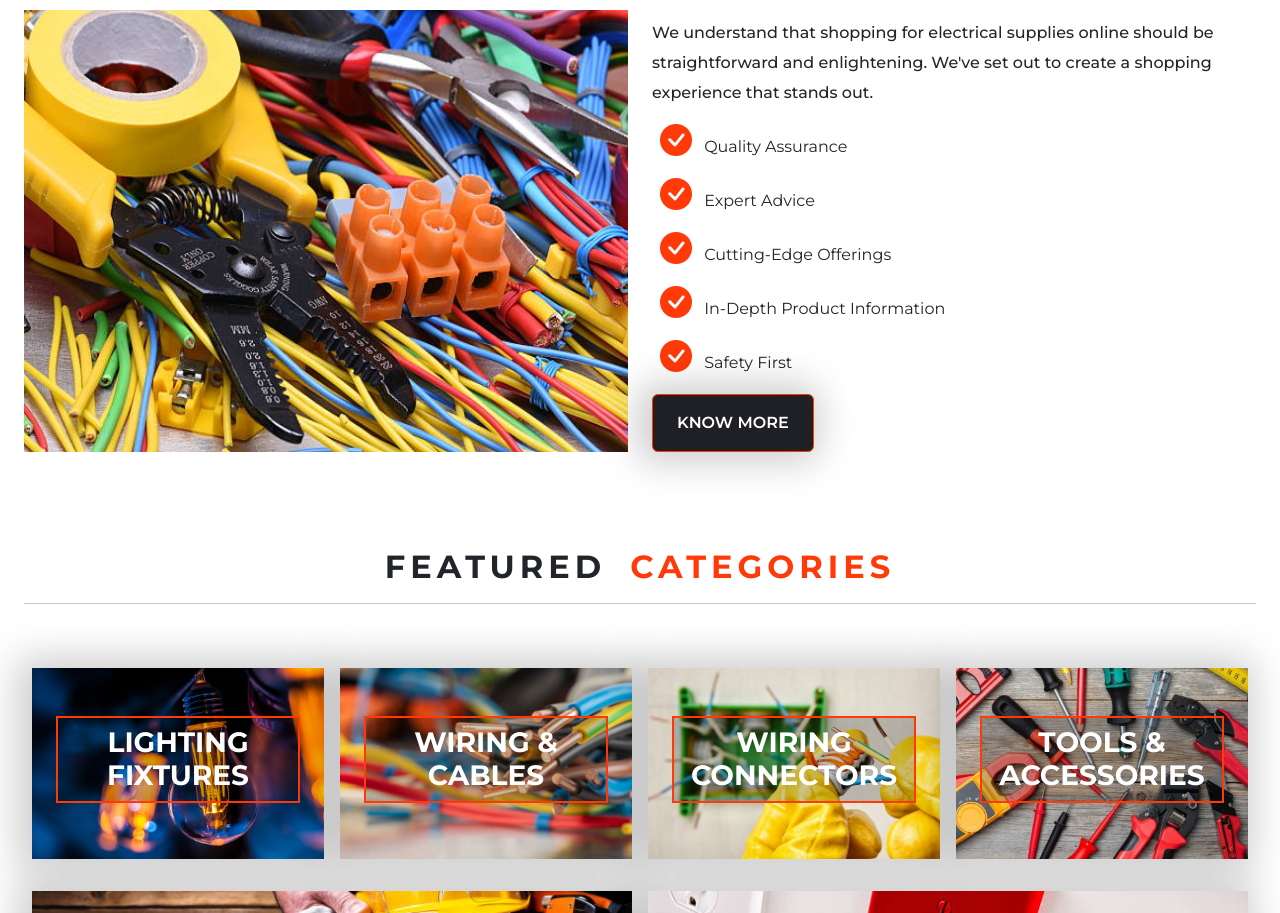
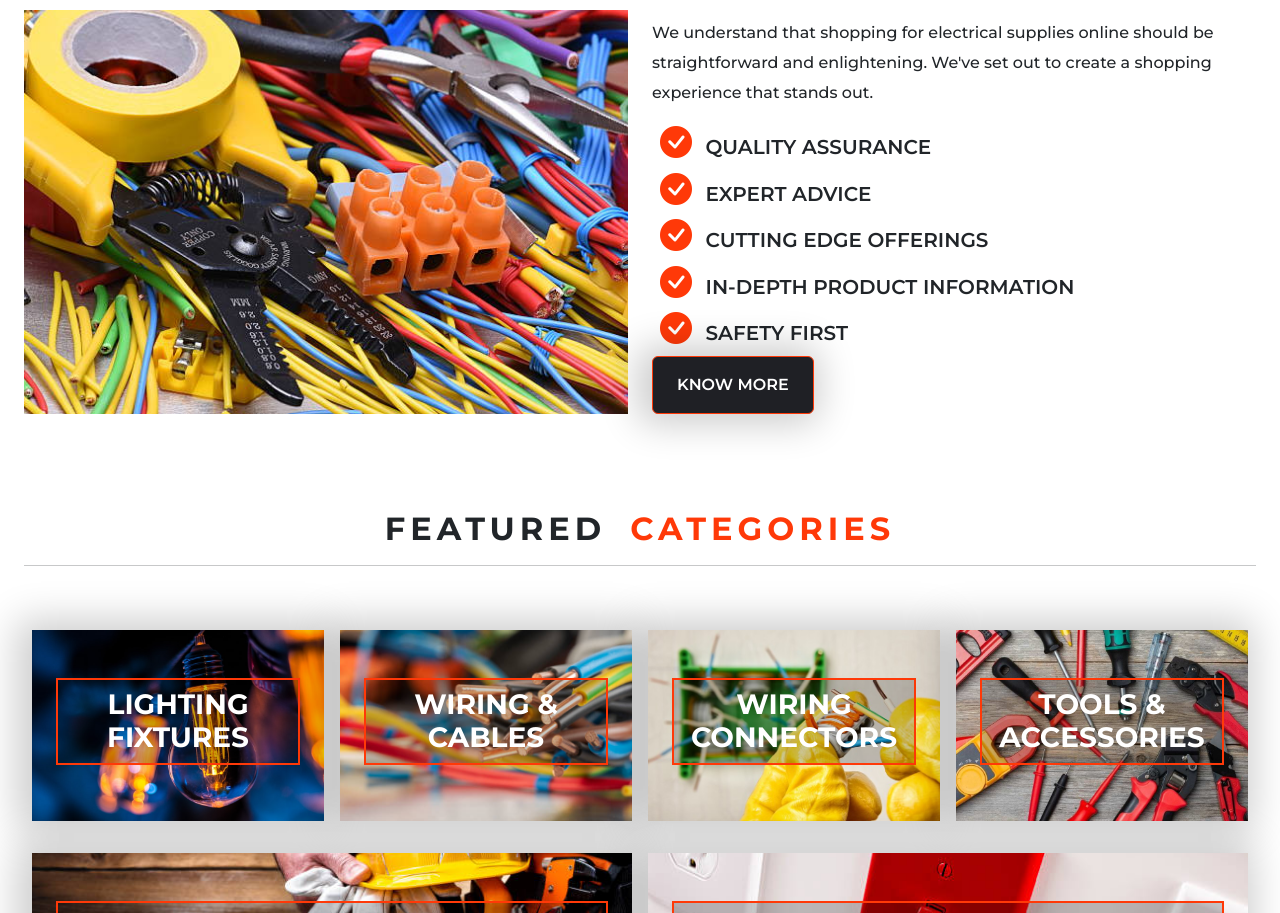
Before and after one commit to jaspherbagor/SparkSource-Central, a plain HTML site: page index.html in a window 1280 px wide. Shown: the part 960-1873 px from the top of the page. Drawn offline with nearby package versions, Linux system fonts and the light colour scheme.

Commit message:
change the element from p to h5 and update the color of the icons

```diff
--- a/home.css
+++ b/home.css
@@ -93,7 +93,7 @@ a.learnmore-btn:hover, a.buynow-btn:hover {
 /* Hero Section End */
 
 /* About Us Section Start */
-.about-us h2 span, .about-us-right p i {
+.about-us h2 span, .about-us-right h5 i {
     color:var(--primary-color)
 }
 
--- a/index.html
+++ b/index.html
@@ -88,11 +88,11 @@
             </div>
             <div class="col-md-6 about-us-right">
                 <p class="fw-medium mt-2">We understand that shopping for electrical supplies online should be straightforward and enlightening. We've set out to create a shopping experience that stands out.</p>
-                    <p><i class="bi bi-check-circle-fill fs-2 p-2"></i> Quality Assurance</p>
-                    <p><i class="bi bi-check-circle-fill fs-2 p-2"></i> Expert Advice</p>
-                    <p><i class="bi bi-check-circle-fill fs-2 p-2"></i> Cutting-Edge Offerings</p>
-                    <p><i class="bi bi-check-circle-fill fs-2 p-2"></i> In-Depth Product Information</p>
-                    <p><i class="bi bi-check-circle-fill fs-2 p-2"></i> Safety First</p>
+                    <h5 class="fw-semibold"><i class="bi bi-check-circle-fill fs-2 p-2"></i> QUALITY ASSURANCE</h5>
+                    <h5  class="fw-semibold"><i class="bi bi-check-circle-fill fs-2 p-2"></i> EXPERT ADVICE</h5>
+                    <h5  class="fw-semibold"><i class="bi bi-check-circle-fill fs-2 p-2"></i> CUTTING EDGE OFFERINGS</h5>
+                    <h5  class="fw-semibold"><i class="bi bi-check-circle-fill fs-2 p-2"></i> IN-DEPTH PRODUCT INFORMATION</h5>
+                    <h5  class="fw-semibold"><i class="bi bi-check-circle-fill fs-2 p-2"></i> SAFETY FIRST</h5>
                 <a href="#" class="btn know-more-btn px-4 py-3 fw-semibold">KNOW MORE</a>
             </div>
         </div>
```
